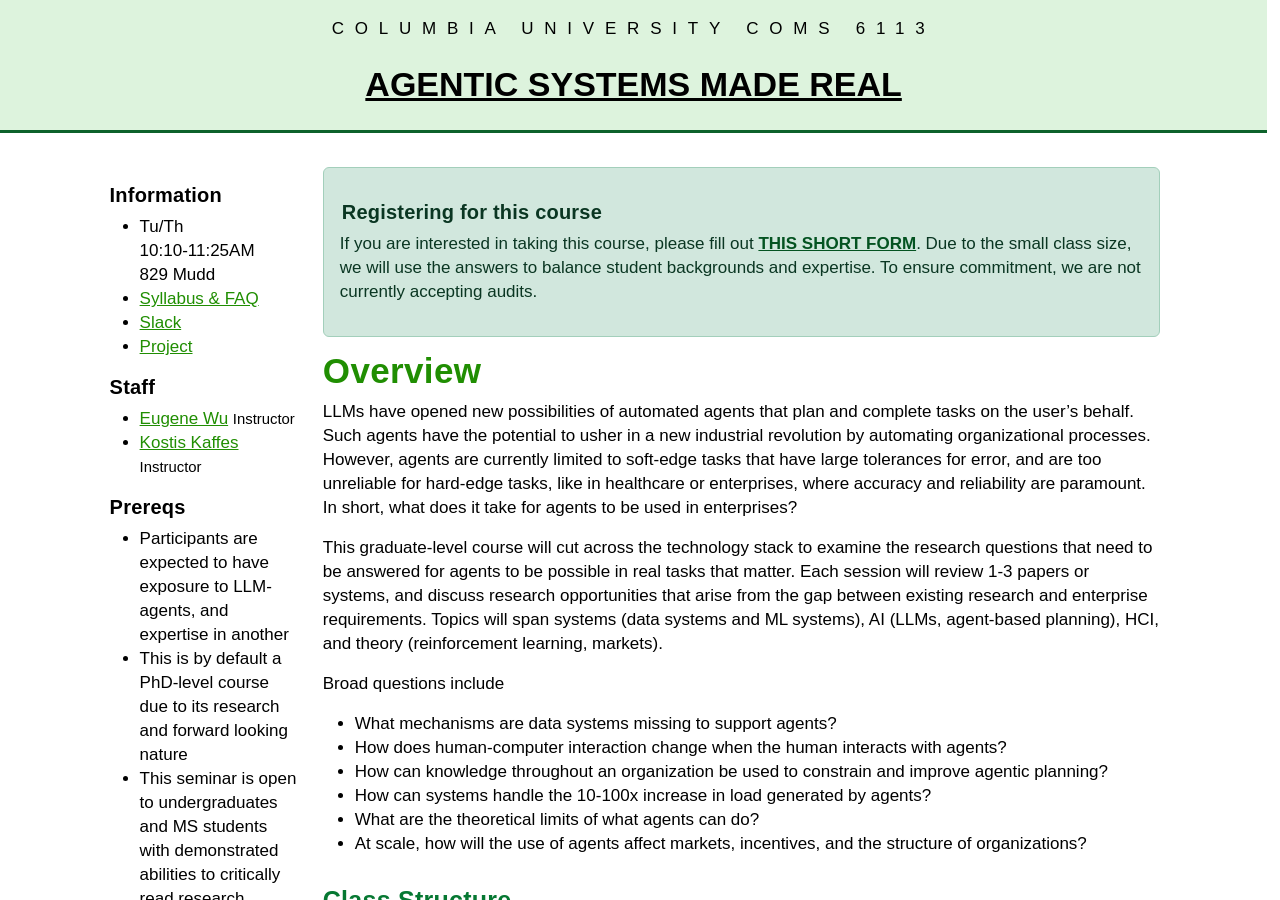
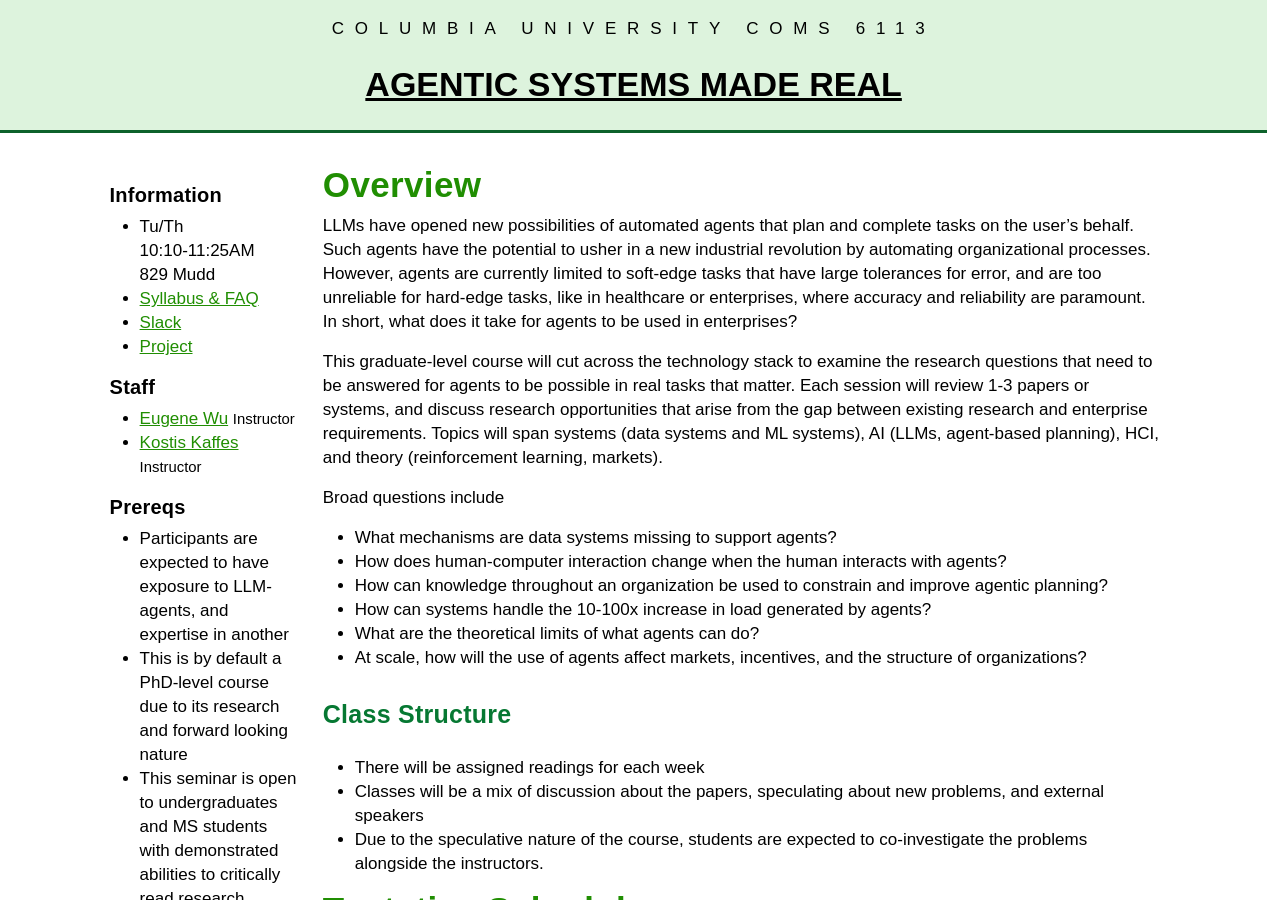
Before and after one commit to w6113/w6113.github.io, a Jekyll site: the page built from index.md, in a window 1280 px wide and 900 px high. Built offline with Jekyll 4.4.1, drawn with Linux system fonts in a browser that asks for light colours.

Commit message:
generic message

```diff
--- a/index.md
+++ b/index.md
@@ -2,14 +2,14 @@
 layout: index
 ---
 
-<div class="alert alert-success" role="alert">
+<!--<div class="alert alert-success" role="alert">
   <h4 class="alert-heading">Registering for this course</h4>
   <p>If you are interested in taking this course, please fill out
   <a href="https://forms.gle/Z9RufMdoA1YSfa5HA" style="color:#045321; text-decoration:underline;"><b>THIS SHORT FORM</b></a>.
   Due to the small class size, we will use the answers to balance student backgrounds and expertise.  To ensure commitment, we are not currently accepting audits.
   </p>
 </div>
-
+-->
 
 
 
```
